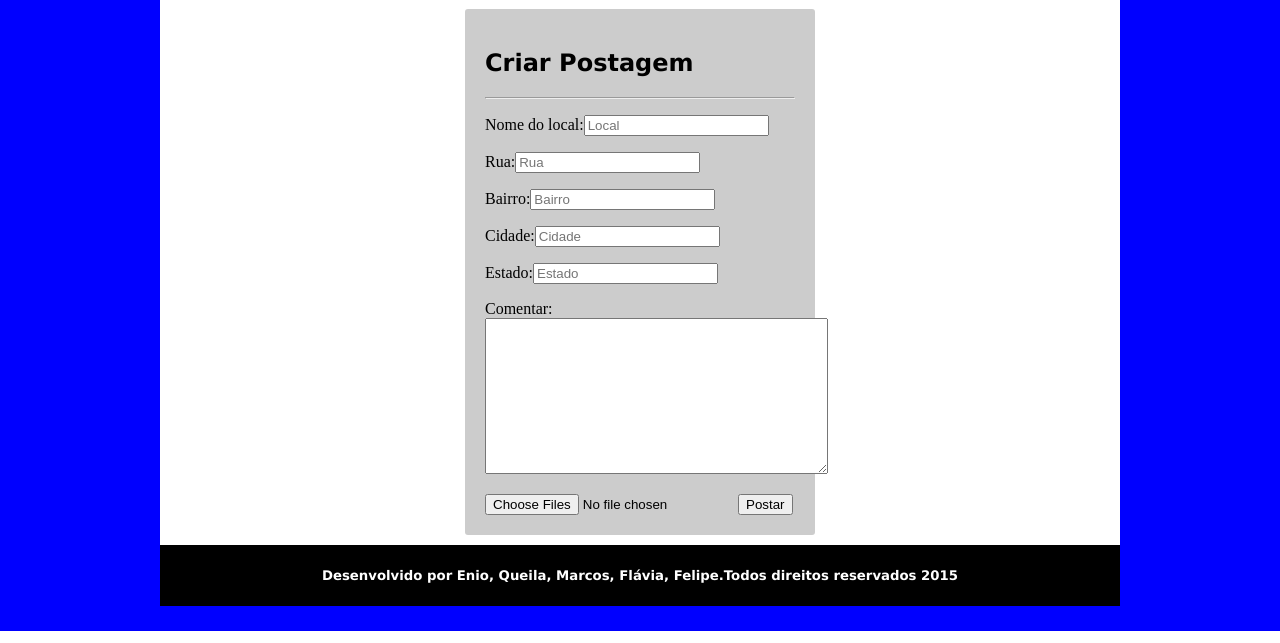
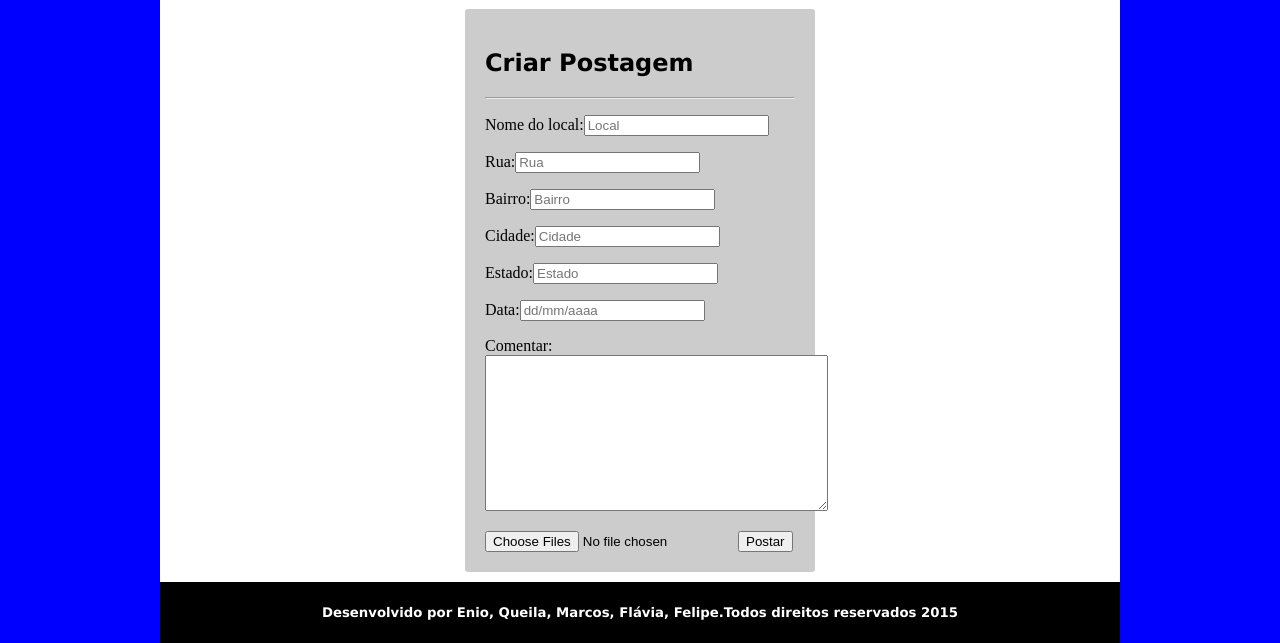
Before and after one commit to eniopdl/ops, a PHP site: page /servico.php in a window 1280 px wide. Shown: the part 169-812 px from the top of the page. Run offline with PHP 8.4, Linux system fonts and the light colour scheme.

Commit message:
alteracao no cadastro postagem

```diff
--- a/servico.php
+++ b/servico.php
@@ -47,9 +47,12 @@ include("connection.php");
         <p>Bairro:<input type="text" name="bairro" value="" placeholder="Bairro"></p>
         <p>Cidade:<input type="text" name="cidade" value="" placeholder="Cidade"></p>
 		<p>Estado:<input type="text" name="estado" value="" placeholder="Estado"></p>
+		<p>Data:<input type="text" name="data" value="" placeholder="dd/mm/aaaa"></p>
 		<p>Comentar:<textarea name="comentar" rows="10" cols="40" maxlength="500"></textarea></p>
         <input type="file" multiple name="arq[]" id="arq"><input name="envia" type="submit" value="Postar">
-      </form>
+
+
+	  </form>
     </div>
 
 </section>
@@ -71,6 +74,7 @@ $rua = trim(strip_tags($_POST["rua"]));
 $bairro = trim(strip_tags($_POST["bairro"]));
 $cidade = trim(strip_tags($_POST["cidade"]));
 $estado = trim(strip_tags($_POST["estado"]));
+$data = trim(strip_tags($_POST["data"]));
 $comentar = trim(strip_tags($_POST["comentar"]));
 
 
@@ -96,7 +100,7 @@ $comentar = trim(strip_tags($_POST["comentar"]));
 	move_uploaded_file($tmp, $folder.'/'. $novoNome);
 
 	$sql = "INSERT INTO postagem(local, rua, bairro, cidade, estado, cometario, imagem, data) VALUES ";
-		$sql .= "('$local', '$rua', '$bairro', '$cidade', '$estado', '$comentar', '$novoNome', '2015')";
+		$sql .= "('$local', '$rua', '$bairro', '$cidade', '$estado', '$comentar', '$novoNome', '$data')";
 		$resultado = mysqli_query ($conexao,$sql) or die("erro na query");
 
 		echo "<script> alert ('Poster cadastrado com sucesso'); location.href='postar.php'</script>"; exit;
```
